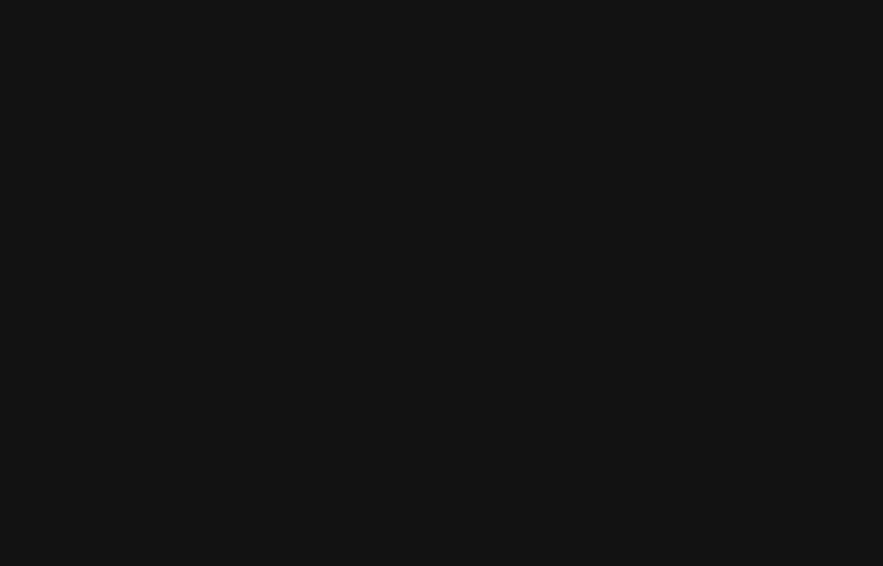
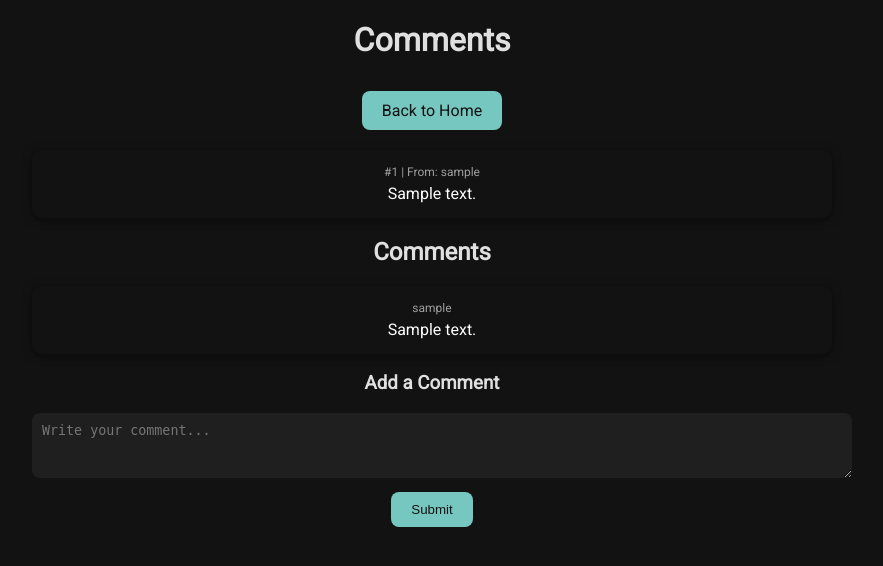
Before and after one commit to LaFG95/Ano, a Flask app: page /question/5 in a window 1280 px wide. Before the commit the part shown is empty. Shown: the top 566 px of the page, without its empty margins (208-1091 px from the left). Run offline with Flask 3, Linux system fonts and the light colour scheme; a database or web service that is not in the repository returns one stand-in record (values such as "Sample title"); some libraries are stand-ins or nearby versions.

Commit message:
Update question.html

```diff
--- a/templates/question.html
+++ b/templates/question.html
@@ -16,4 +16,42 @@ input[type="submit"]:hover{background:#4fa09a;}
 a.button{display:inline-block;padding:10px 20px;background:#76c7c0;color:#121212;text-decoration:none;border-radius:8px;margin-top:10px;}
 a.button:hover{background:#4fa09a;}
 .fade-out{opacity:0;transform:translateY(-20px);}
-@media(max-width:600px){main{padding:10px;}.question,.comment{padding:10px;}a.button,input[type="submit"]{
+@media(max-width:600px){main{padding:10px;}.question,.comment{padding:10px;}a.button,input[type="submit"]{width:100%;box-sizing:border-box;text-align:center;}}
+</style>
+</head>
+<body>
+<header>
+<h1>Comments</h1>
+<a class="button" href="/">Back to Home</a>
+</header>
+<main>
+<div class="question">
+    <span>#{{ question[0] }} | From: {{ question[2] }}</span>
+    <p>{{ question[1] }}</p>
+    {% if request.args.get("admin")=="supersecret" %}
+    <a href="javascript:void(0);" onclick="confirmDelete('/delete/{{ question[0] }}?admin=supersecret','q{{ question[0] }}')" class="button">Delete question and all comments</a>
+    {% endif %}
+</div>
+<h2>Comments</h2>
+{% for c in comments %}
+<div class="comment" id="c{{ c[0] }}">
+    <span>{{ c[2] }}</span>
+    <p>{{ c[1] }}</p>
+    {% if request.args.get("admin")=="supersecret" %}
+    <a href="javascript:void(0);" onclick="confirmDelete('/delete_comment/{{ c[0] }}?admin=supersecret','c{{ c[0] }}')" class="button">Delete</a>
+    {% endif %}
+</div>
+{% else %}
+<p>No comments yet.</p>
+{% endfor %}
+<h3>Add a Comment</h3>
+<form action="/comment/{{ question[0] }}" method="post">
+<textarea name="comment" rows="3" placeholder="Write your comment..."></textarea><br>
+<input type="submit" value="Submit">
+</form>
+<script>
+function confirmDelete(url,elId){if(confirm("Вы уверены, что хотите удалить?")){const el=document.getElementById(elId);el.classList.add("fade-out");setTimeout(()=>{window.location.href=url;},300);}}
+</script>
+</main>
+</body>
+</html>
```
